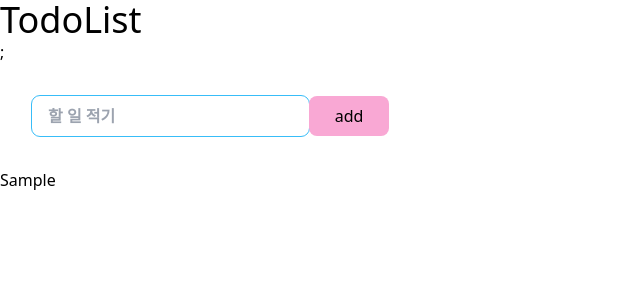
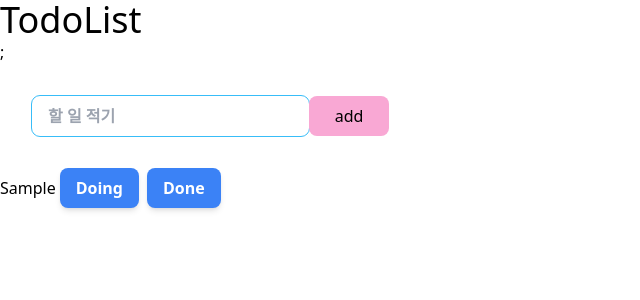
Before and after one commit to mintcoo/ReactQueryRecoil, a React (Create React App) app in the folder react-query-recoil/: page /TodoList in a window 1280 px wide. Both pictures are taken after typing "Sample" into the empty fields and a click on the button "add". Shown: the top 300 px of the page, without its empty margins (0-640 px from the left). Built offline with nearby package versions, Linux system fonts and the light colour scheme.

Commit message:
todo 버튼에 따른 카테고리값 수정

```diff
--- /dev/null
+++ b/react-query-recoil/src/Components/CreateToDo.tsx
@@ -0,0 +1,36 @@
+import { useForm } from "react-hook-form";
+import { useRecoilState, useSetRecoilState } from "recoil";
+import { toDoState } from "./atoms";
+
+interface IForm {
+  toDo: string;
+}
+
+function CreateToDo() {
+  const setToDos = useSetRecoilState(toDoState);
+  const { register, handleSubmit, setValue } = useForm<IForm>();
+
+  const onSubmit = (data: IForm) => {
+    // 데이터가 모두 유효하다면
+    console.log(data, "data");
+    setToDos((prev) => [
+      { id: Date.now(), text: data.toDo, category: "ToDo" },
+      ...prev,
+    ]);
+    setValue("toDo", "");
+    // 입력후 빈 칸으로 만들어주기
+  };
+
+  return (
+    <form className="flex w-96 m-8" onSubmit={handleSubmit(onSubmit)}>
+      <input
+        {...register("toDo", { required: "할 일을 추가해주세요" })}
+        className="form-input"
+        placeholder="할 일 적기"
+      />
+      <button className="w-20 bg-pink-300 rounded-lg">add</button>
+    </form>
+  );
+}
+
+export default CreateToDo;
--- /dev/null
+++ b/react-query-recoil/src/Components/ToDo.tsx
@@ -0,0 +1,46 @@
+import { useSetRecoilState } from "recoil";
+import { IToDo, toDoState } from "./atoms";
+
+function ToDo({ text, category, id }: IToDo) {
+  // text만 골라받아도 기존의 IToDo 타입을 쓸수있네
+  const setToDos = useSetRecoilState(toDoState);
+
+  const onClick = (newCategory: IToDo["category"]) => {
+    // @@ 여기 타입 중요 IToDo에서도 category 타입이란걸 명시해주면 깔끔히 해결
+    setToDos((prev) => {
+      const index = prev.findIndex((element) => element.id === id);
+      // 인덱스를 찾고
+      const frontPrev = prev.slice(0, index);
+      // 기존 배열의 앞부분 전부
+      const backPrev = prev.slice(index + 1);
+      // 기존 배열의 뒷부분 전부
+      const modiToDo = { text, id, category: newCategory };
+      return [...frontPrev, modiToDo, ...backPrev];
+      // 이렇게 하는 이유는 순서를 바꾸지 않기 위함
+    });
+  };
+
+  return (
+    <li>
+      <span>{text}</span>
+      {category !== "ToDo" && (
+        <button onClick={() => onClick("ToDo")} className="btn-primary">
+          To Do
+        </button>
+      )}
+      {category !== "Doing" && (
+        <button onClick={() => onClick("Doing")} className="btn-primary">
+          Doing
+        </button>
+      )}
+      {category !== "Done" && (
+        <button onClick={() => onClick("Done")} className="btn-primary">
+          Done
+        </button>
+      )}
+    </li>
+  );
+  // 리팩토링 하면서 key는 필요없어져서 지움 ToDoList에서 key 넣어줌
+}
+
+export default ToDo;
--- /dev/null
+++ b/react-query-recoil/src/Components/atoms.ts
@@ -0,0 +1,15 @@
+import { atom } from "recoil";
+// 타입이랑 atom이랑 같이 export 해주자
+
+export interface IToDo {
+  id: number;
+  text: string;
+  category: "Done" | "Doing" | "ToDo";
+  // 그냥 string이 아니라 딱 저 3가지 카테고리중 하나만 가능하다고 명시
+}
+
+export const toDoState = atom<IToDo[]>({
+  // 타입 적어주는 곳 잘 보자
+  key: "toDo",
+  default: [],
+});
--- a/react-query-recoil/src/Routes/ToDoList.tsx
+++ b/react-query-recoil/src/Routes/ToDoList.tsx
@@ -1,55 +1,22 @@
-import { useState } from "react";
-import { useForm } from "react-hook-form";
-import { atom, useRecoilState } from "recoil";
-
-interface IForm {
-  toDo: string;
-}
-
-interface IToDo {
-  id: number;
-  text: string;
-  category: "Done" | "Doing" | "ToDo";
-  // 그냥 string이 아니라 딱 저 3가지 카테고리중 하나만 가능하다고 명시
-}
-const toDoState = atom<IToDo[]>({
-  // 타입 적어주는 곳 잘 보자
-  key: "toDo",
-  default: [],
-});
+import { useRecoilValue } from "recoil";
+import CreateToDo from "../Components/CreateToDo";
+import { toDoState } from "../Components/atoms";
+import ToDo from "../Components/ToDo";
 
 function TodoList() {
-  const [toDos, setToDos] = useRecoilState(toDoState);
-
-  const { register, handleSubmit, setValue } = useForm<IForm>();
-
-  const onSubmit = (data: IForm) => {
-    // 데이터가 모두 유효하다면
-    console.log(data, "data");
-    setToDos((prev) => [
-      { id: Date.now(), text: data.toDo, category: "ToDo" },
-      ...prev,
-    ]);
-    setValue("toDo", "");
-    // 입력후 빈 칸으로 만들어주기
-  };
-  console.log(toDos);
+  const toDos = useRecoilValue(toDoState);
+  // 값만 주시하므로 useRecoilValue 사용
 
   return (
     <>
       <div className="text-4xl">TodoList</div>;
-      <form className="flex w-96 m-8" onSubmit={handleSubmit(onSubmit)}>
-        <input
-          {...register("toDo", { required: "할 일을 추가해주세요" })}
-          className="form-input"
-          placeholder="할 일 적기"
-        />
-        <button className="w-20 bg-pink-300 rounded-lg">add</button>
-      </form>
+      <CreateToDo />
       <ul>
-        {toDos.map((toDo) => {
-          return <li key={toDo.id}>{toDo.text}</li>;
-        })}
+        {toDos.map((toDo) => (
+          <ToDo key={toDo.id} {...toDo} />
+        ))}
+        {/* {toDos.map((toDo) => <ToDo text={toDo.text} category={toDo.category} id={toDo.id} />)} */}
+        {/* 이렇게 길게 안쓰고 위에처럼 한번에 가능 왜냐면 toDo자체가 전달하는 props와 같은 모양이기때문 */}
       </ul>
     </>
   );
--- a/react-query-recoil/src/index.css
+++ b/react-query-recoil/src/index.css
@@ -12,4 +12,7 @@
   .form-input {
     @apply py-2 px-4 outline outline-1 outline-sky-400 font-semibold rounded-lg  hover:outline-sky-500 focus:outline-none focus:ring-2 focus:ring-blue-400 focus:ring-opacity-75;
   }
+  .btn-primary {
+    @apply mx-1 py-2 px-4 bg-blue-500 text-white font-semibold rounded-lg shadow-md hover:bg-blue-700 focus:outline-none focus:ring-2 focus:ring-blue-400 focus:ring-opacity-75;
+  }
 }
```
